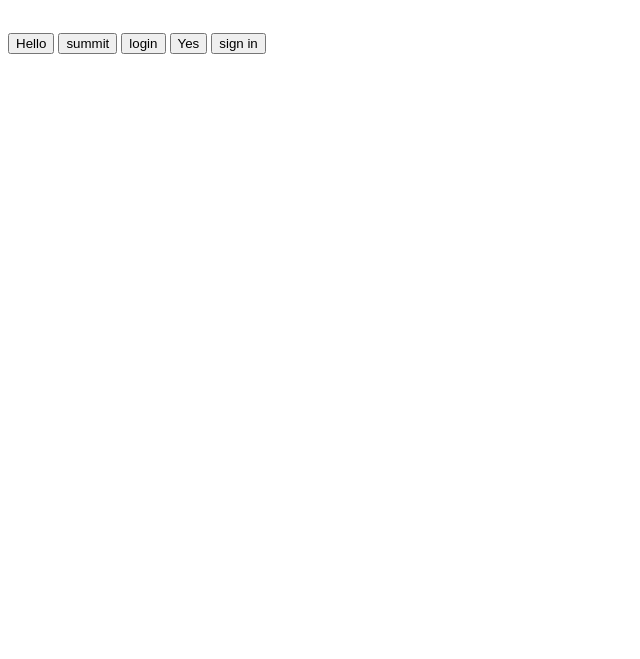
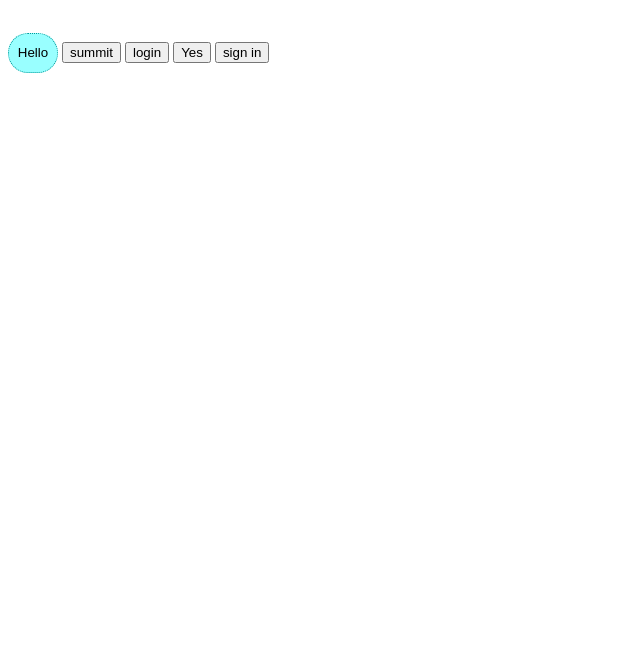
Before and after one commit to Mayurkolhe16/styles-of-buttons, a plain HTML site: page index.html in a window 1280 px wide. Shown: the part 141-800 px from the top of the page, without its empty margins (0-640 px from the left). Drawn offline with Linux system fonts and the light colour scheme.

Commit message:
add 1st class

```diff
--- a/index.html
+++ b/index.html
@@ -9,7 +9,7 @@
 <body>
     <h1>style of button</h1>
 
-    <button>Hello</button>
+    <button class="btn1">Hello</button>
     <button>summit</button>
     <button>login</button>
     <button>Yes</button>
--- a/style.css
+++ b/style.css
@@ -2,3 +2,12 @@ h1{
     font-size: 70px;
     color: red;
 }
+
+.btn1{
+    height: 40px;
+    width: 50px;
+    color: #000000;
+    border: 1px dotted #009999;
+    border-radius: 20px 20px;
+    background-color: #99ffff;
+}
```
